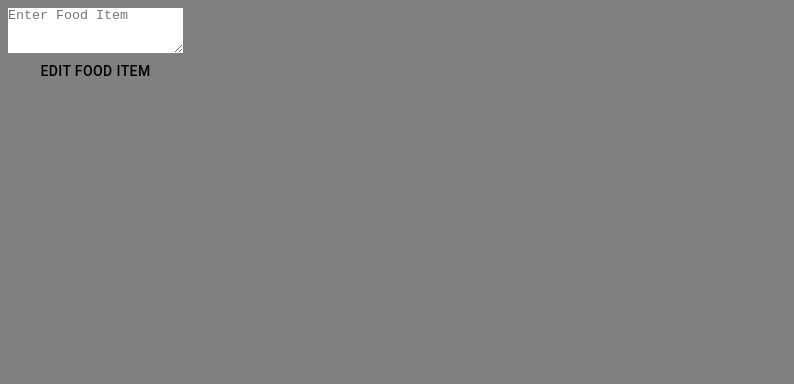
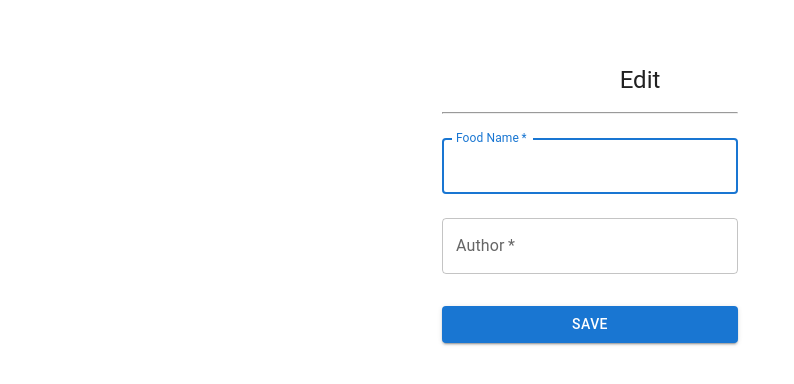
Before and after one commit to twentymurial33/murials_menu, a React (Create React App) app in the folder client/: page /edit in a window 1280 px wide. Shown: the top 384 px of the page, without its empty margins (0-794 px from the left). Built offline with nearby package versions, Linux system fonts and the light colour scheme.

Commit message:
final page edit

```diff
--- a/client/src/pages/EditForm.js
+++ b/client/src/pages/EditForm.js
@@ -1,11 +1,25 @@
+import * as React from "react";
 import Button from "@mui/material/Button";
-import Form from "@mui/material/FormControl";
+import CssBaseline from "@mui/material/CssBaseline";
+import TextField from "@mui/material/TextField";
 import { useState } from "react";
+import Box from "@mui/material/Box";
+import Typography from "@mui/material/Typography";
+import Container from "@mui/material/Container";
 
-const EditForm = () => {
+import { createTheme, ThemeProvider } from "@mui/material/styles";
+
+const theme = createTheme();
+
+export default function EditForm() {
   const [editing, setEditing] = useState(false);
-  const handleSubmit = (e) => {
-    e.preventDefault();
+  const handleSubmit = (event) => {
+    event.preventDefault();
+    const data = new FormData(event.currentTarget);
+    console.log({
+      email: data.get("email"),
+      password: data.get("password"),
+    });
   };
 
   function isEditing(id) {
@@ -13,29 +27,68 @@ const EditForm = () => {
     setEditing(id);
   }
 
-  //   const editItem = (id) => {
-  //     const newEditItem = data.find(() => {
-  //       return data.id === id;
-  //     });
-  //     console.log(newEditItem);
-  //   };
+  //   //   const editItem = (id) => {
+  //   //     const newEditItem = data.find(() => {
+  //   //       return data.id === id;
+  //   //     });
+  //   //     console.log(newEditItem);
+  //   //   };
 
   return (
-    <Form onSubmit={handleSubmit}>
-      <Form>
-        <Form
-          as="textarea"
-          placeholder="Enter Food Item"
-          rows={3}
-          name="address"
-        />
-      </Form>
+    <ThemeProvider theme={theme}>
+      <Container component="main" maxWidth="xs">
+        <CssBaseline />
+        <Box
+          sx={{
+            marginTop: 8,
+            display: "flex",
+            flexDirection: "column",
+            alignItems: "center",
+          }}
+        >
+          <Typography component="h1" variant="h5">
+            Edit
+          </Typography>
 
-      <Button variant="success" type="submit" block onClick={isEditing}>
-        Edit Food Item
-      </Button>
-    </Form>
+          <Box
+            component="form"
+            onSubmit={handleSubmit}
+            noValidate
+            sx={{ mt: 1 }}
+          >
+            <hr />
+            <TextField
+              margin="normal"
+              required
+              fullWidth
+              id="email"
+              label="Food Name"
+              name="food"
+              autoComplete="food"
+              autoFocus
+            />
+            <TextField
+              margin="normal"
+              required
+              fullWidth
+              name="Author"
+              label="Author"
+              type="author"
+              id="author"
+              autoComplete="author"
+            />
+            <Button
+              type="submit"
+              fullWidth
+              variant="contained"
+              onClick={isEditing}
+              sx={{ mt: 3, mb: 2 }}
+            >
+              Save
+            </Button>
+          </Box>
+        </Box>
+      </Container>
+    </ThemeProvider>
   );
-};
-
-export default EditForm;
+}
```
